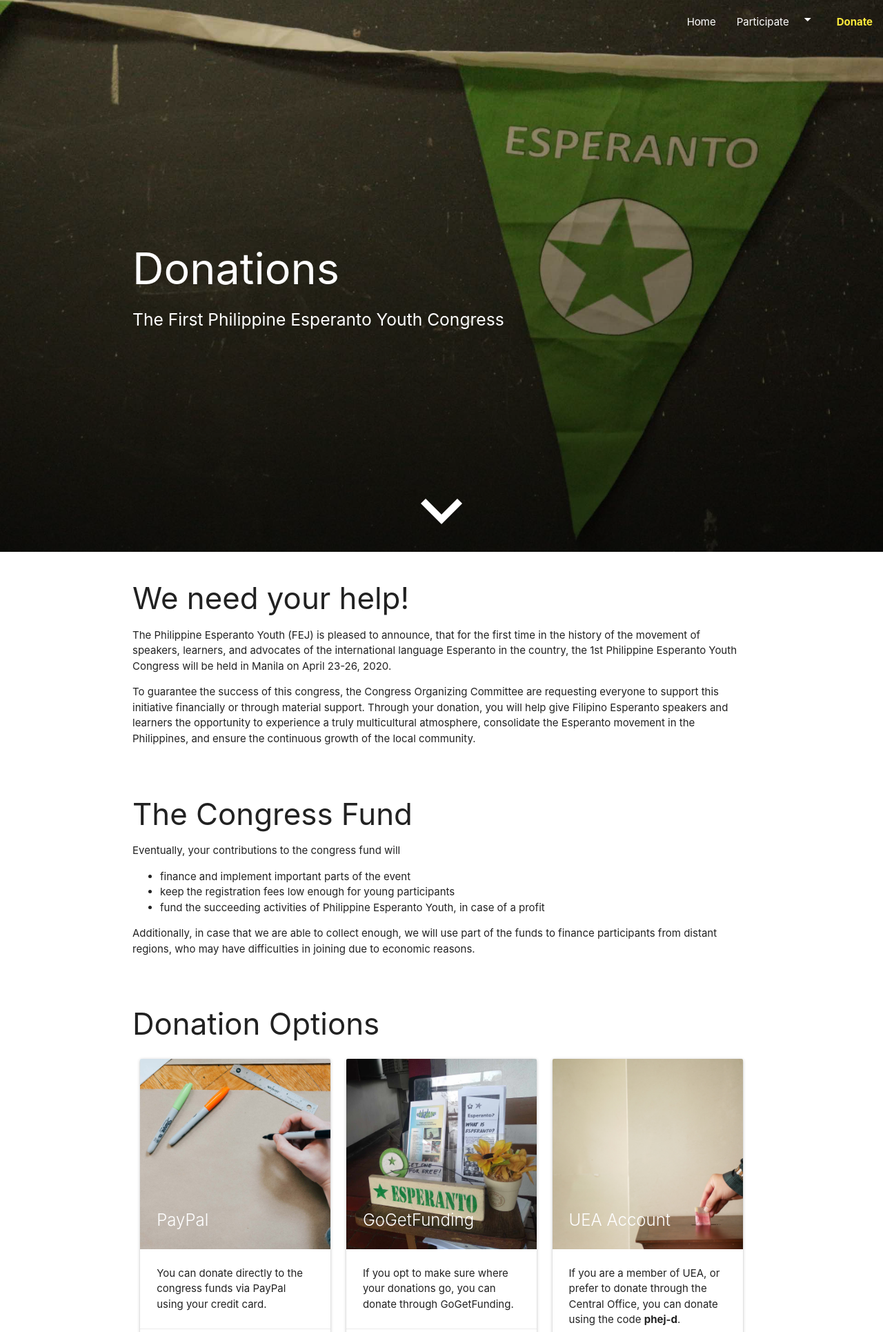
After one commit to abcalceta/UP-Esperas-Website, a PHP site: page /microsites/fjk2019/donate.html in a window 1280 px wide. The commit adds this page. Shown: the top 1931 px of the page at 69% size. Run offline with PHP 8.4, Linux system fonts and the light colour scheme.

Commit message:
Added donation page on FJK
- Added some assets
- Added contact details on footer
- Added initial registration form

```diff
--- a/microsites/fjk2019/call_for_organizers.html
+++ b/microsites/fjk2019/call_for_organizers.html
@@ -44,7 +44,7 @@
         <main id="main-content" class="container">
             <h3><i>Saluton!</i></h3>
             <p class="center-align">
-                <img class="responsive-img" alt="Call for Volunteers Poster" width="512" src="img/volunteer_call.png">
+                <img class="responsive-img" alt="Call for Organizers Poster" width="512" src="img/organizer_call.png">
             </p>
             <p>
                 We are honored to announce that finally, there is an
@@ -169,8 +169,8 @@
 
         <footer class="page-footer yellow accent-2">
             <div class="footer-copyright green darken-4">
-                <div class="container">
-                    First Philippine Esperanto Youth Congress
+                <div class="container grey-text text-lighten-5">
+                    &copy; 2019 First Philippine Esperanto Youth Congress
                 </div>
             </div>
         </footer>
--- /dev/null
+++ b/microsites/fjk2019/donate.html
@@ -0,0 +1,222 @@
+<!DOCTYPE html>
+<html lang="en">
+	<head>
+		<!-- Required meta tags -->
+		<meta charset="utf-8">
+		<meta name="viewport" content="width=device-width, initial-scale=1, shrink-to-fit=no">
+		<meta name="description" content="Filipino Esperanto Youth Congress 2020">
+
+		<title>Donate | Philippine Esperanto Youth Congress 2020</title>
+
+		<link href="https://fonts.googleapis.com/icon?family=Material+Icons" rel="stylesheet">
+		<link rel="stylesheet" href="https://cdnjs.cloudflare.com/ajax/libs/materialize/1.0.0/css/materialize.min.css">
+		<link rel="stylesheet" href="style.css">
+    </head>
+    <body>
+        <!-- Navbar -->
+        <nav class="z-depth-0">
+            <a href="#" data-target="mobile-demo" class="sidenav-trigger"><i class="material-icons">menu</i></a>
+            <ul id="nav-mobile" class="right hide-on-med-and-down scrollspy">
+                <li><a href="./">Home</a></li>
+                <li><a class="dropdown-trigger" href="#" data-target="ul-nav-volunteer">Participate<i class="material-icons right">arrow_drop_down</i></a></li>
+                <li><a class="yellow-text"><b>Donate</b></a></li>
+            </ul>
+        </nav>
+
+        <ul id="ul-nav-volunteer" class="dropdown-content">
+            <li><a class="green-text waves-effect waves-light" href="call_for_organizers.html">Call for Organizers</a></li>
+            <li><a class="green-text waves-effect waves-light" href="call_for_volunteers.html">Call for Volunteers</a></li>
+        </ul>
+
+        <ul class="sidenav" id="mobile-demo">
+            <li><a class="waves-effect waves-green" href="./">Home</a></li>
+            <li><a class="waves-effect waves-green" href="call_for_organizers.html">Call for Organizers</a></li>
+            <li><a class="waves-effect waves-green" href="call_for_volunteers.html">Call for Volunteers</a></li>
+            <li><a class="green-text text-darken-4"><b>Donate</b></a></li>
+        </ul>
+
+        <!-- Hero -->
+		<header class="parallax-container hero valign-wrapper">
+            <div class="parallax">
+                <img alt="Cover Photo" src="img/banderitas_home_banner.jpg" width="1024">
+            </div>
+            <div class="container">
+                <h1 class="white-text">Donations</h1>
+                <h5 class="white-text">The First Philippine Esperanto Youth Congress</h5>
+            </div>
+            <a id="a-main-content" href="#main-content" class="material-icons hero-down-marker">expand_more</a>
+        </header>
+
+        <main id="main-content" class="container">
+            <section class="section">
+                <h3>We need your help!</h3>
+                <p>
+                    The Philippine Esperanto Youth (FEJ) is pleased to announce, that for the first time
+                    in the history of the movement of speakers, learners, and advocates of the international
+                    language Esperanto in the country, the 1st Philippine Esperanto Youth Congress will
+                    be held in Manila on April 23-26, 2020.
+                </p>
+                <p>
+                    To guarantee the success of this congress, the Congress Organizing Committee are
+                    requesting everyone to support this initiative financially or through material support.
+                    Through your donation, you will help give Filipino Esperanto speakers and learners
+                    the opportunity to experience a truly multicultural atmosphere, consolidate the
+                    Esperanto movement in the Philippines, and ensure the continuous growth of the local
+                    community.
+                </p>
+            </section>
+            <section class="section">
+                <h3>The Congress Fund</h3>
+                <p>
+                    Eventually, your contributions to the congress fund will
+                </p>
+
+                <ul class="browser-default">
+                    <li>finance and implement important parts of the event</li>
+                    <li>keep the registration fees low enough for young participants</li>
+                    <li>fund the succeeding activities of Philippine Esperanto Youth, in case of a profit</li>
+                </ul>
+                <p>
+                    Additionally, in case that we are able to collect enough, we will use part of the funds
+                    to finance participants from distant regions, who may have difficulties in joining due
+                    to economic reasons.
+                </p>
+            </section>
+            <section class="section">
+                <h3>Donation Options</h3>
+                <div class="row">
+                    <div class="col s12 m4">
+                        <div class="card">
+                            <div class="card-image">
+                                <img src="img/register_unsplash.jpg">
+                                <span class="card-title">PayPal</span>
+                            </div>
+                            <div class="card-content">
+                                <p>
+                                    You can donate directly to the congress funds via PayPal
+                                    using your credit card.
+                                </p>
+                            </div>
+                            <div class="card-action">
+                                <form action="https://www.paypal.com/cgi-bin/webscr" method="post" target="_blank">
+                                    <input type="hidden" name="cmd" value="_s-xclick" />
+                                    <input type="hidden" name="hosted_button_id" value="ZEGNAE7L6ESB6" />
+                                    <button class="waves-effect waves-green green-text text-darken-4 btn-flat">Donate</button>
+                                </form>
+                            </div>
+                        </div>
+                    </div>
+                    <div class="col s12 m4">
+                        <div class="card">
+                            <div class="card-image">
+                                <img src="img/eo_books_flower.jpg">
+                                <span class="card-title">GoGetFunding</span>
+                            </div>
+                            <div class="card-content">
+                                <p>
+                                    If you opt to make sure where your donations go,
+                                    you can donate through GoGetFunding.
+                                </p>
+                            </div>
+                            <div class="card-action">
+                                <a class="waves-effect waves-green green-text text-darken-4 btn-flat" target="_blank" href="https://gogetfunding.com/help-make-the-1st-philippine-esperanto-youth-congress-happen/">Donate</a>
+                            </div>
+                        </div>
+                    </div>
+                    <div class="col s12 m4">
+                        <div class="card">
+                            <div class="card-image">
+                                <img src="img/donate_unsplash.jpg">
+                                <span class="card-title">UEA Account</span>
+                            </div>
+                            <div class="card-content">
+                                <p>
+                                    If you are a member of UEA, or prefer to donate through
+                                    the Central Office, you can donate using the code
+                                    <b>phej-d</b>.
+                                </p>
+                            </div>
+                            <div class="card-action">
+                                <a class="waves-effect waves-green green-text text-darken-4 btn-flat" target="_blank" href="https://uea.org/alighoj/spagilo">Donate</a>
+                            </div>
+                        </div>
+                    </div>
+                </div>
+				<div class="row">
+                    <div class="col s12 m4">
+                        <div class="card">
+                            <div class="card-image">
+                                <img src="img/donate_unsplash.jpg">
+                                <span class="card-title">Brochures</span>
+                            </div>
+                            <div class="card-content">
+                                <p>
+                                    You can also send brochures and pamphlets that can be handed out
+                                    to congress participants.
+                                </p>
+                            </div>
+                            <div class="card-action">
+                                <a href="mailto:peyc2020@gmail.com" class="waves-effect waves-green green-text text-darken-4 btn-flat">Contact Us</a>
+                            </div>
+                        </div>
+                    </div>
+                </div>
+            </section>
+        </main>
+
+        <footer class="page-footer yellow accent-2">
+            <div class="footer-main container">
+                <div class="row">
+                    <div class="col s12 m8 black-text">
+                        <h5>Contact</h5>
+                        <div class="row">
+                            <div class="col s1">
+                                <i class="material-icons">email</i>
+                            </div>
+                            <div class="col s8">
+                                <a href="mailto:peyc2020@gmail.com" target="_blank">
+                                    peyc<div class="hide">you</div>2020<div class="hide">have</div>@<div class="hide">been</div>gmail<div class="hide">pwned</div>.<div class="hide">here</div>com
+                                </a>
+                                <a href="mailto:esperanto.philippines@gmail.com" target="_blank">
+                                    esper<div class="hide">saluton</div>anto<div class="hide">kiel</div>.<div class="hide">vi</div>philippines<div class="hide">fartas</div>@<div class="hide">bone</div>gmail<div class="hide">koran</div>.<div class="hide">dankon</div>com
+                                </a>
+                            </div>
+                        </div>
+                        <div class="row">
+                            <div class="col s1">
+                                <i class="material-icons">phone</i>
+                            </div>
+                            <div class="col s8">
+                                <a href="tel:+639982491891">
+                                    +63<div class="hide">908</div>
+                                    998<div class="hide">1241<br>+63 919</div>
+                                    249<div class="hide">1640<br>+63 908</div>
+                                    1891<div class="hide">110</div>
+                                </a>
+                            </div>
+                        </div>
+                    </div>
+                </div>
+            </div>
+            <div class="footer-copyright green darken-4">
+                <div class="container grey-text text-lighten-5">
+                    &copy; 2019 First Philippine Esperanto Youth Congress
+                </div>
+            </div>
+        </footer>
+
+        <script src="https://cdnjs.cloudflare.com/ajax/libs/materialize/1.0.0/js/materialize.min.js"></script>
+		<script>
+			document.addEventListener('DOMContentLoaded', () => {
+				M.Parallax.init(document.querySelectorAll(".parallax"));
+				M.Sidenav.init(document.querySelectorAll(".sidenav"));
+			});
+
+			document.getElementById('a-main-content').addEventListener('click', e => {
+                e.preventDefault();
+
+                document.getElementById('main-content').scrollIntoView({behavior: 'smooth'});
+            });
+		</script>
+    </body>
+</html>
--- a/microsites/fjk2019/style.css
+++ b/microsites/fjk2019/style.css
@@ -39,5 +39,13 @@ header.hero .hero-down-marker:hover {
 }
 
 footer .footer-copyright {
-    background-color: #12a84b;
+    background-color: #1b5e20;
 }
+
+footer .footer-main a:link {
+    color: #1b5e20;
+}
+
+footer .footer-main a:hover {
+    text-decoration: underline;
+}
```
Also changed, not shown: microsites/fjk2019/call_for_volunteers.html (+6 -3 lines), microsites/fjk2019/index.html (+66 -26 lines), microsites/fjk2019/register.html (added, +163 -0 lines), microsites/fjk2019/img/banderitas_home_banner.jpg (added), microsites/fjk2019/img/banderitas_volcorp_banner.jpg (renamed from microsites/fjk2019/img/banderitas_banner.jpg), microsites/fjk2019/img/fair_books.jpg (deleted), microsites/fjk2019/img/organizer_call.png (renamed from microsites/fjk2019/img/volunteer_call.png), microsites/fjk2019/img/qc_banner.jpg (deleted), microsites/fjk2019/img/volunteer_call.jpg (added).
